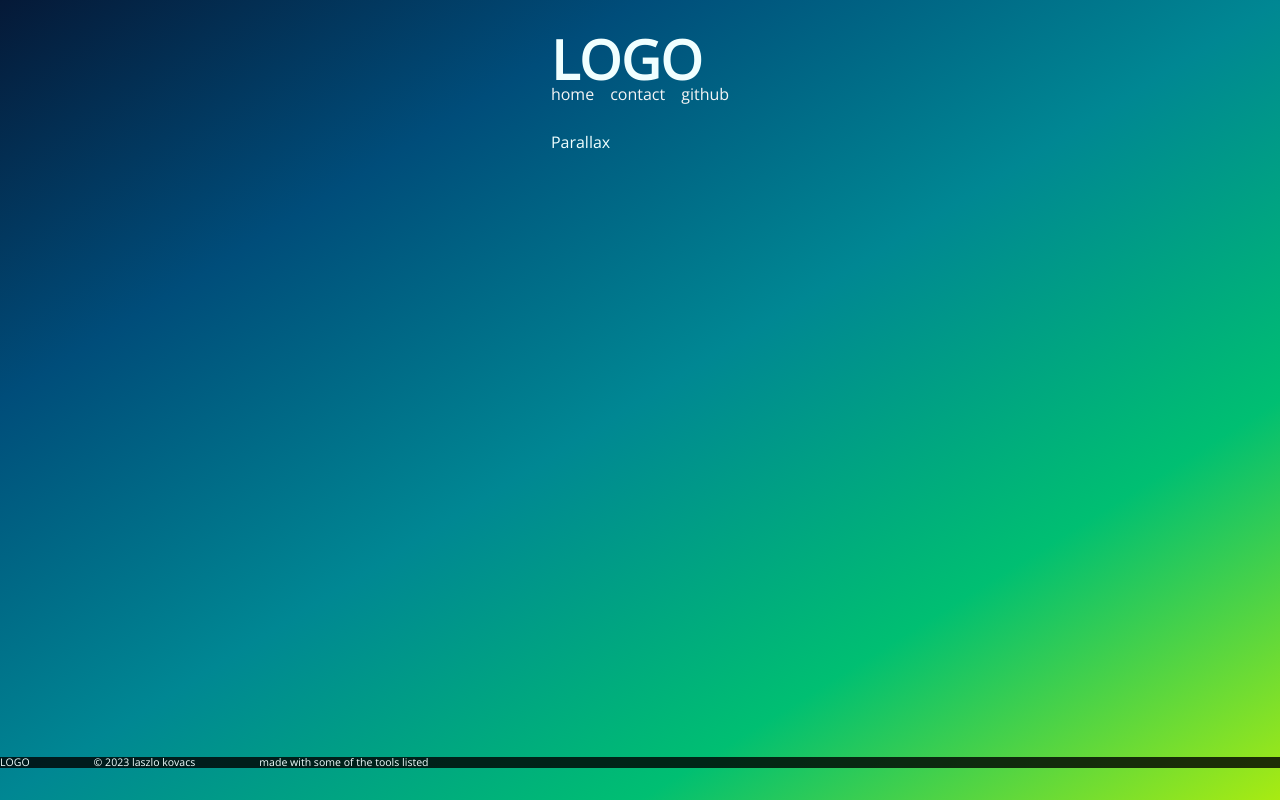
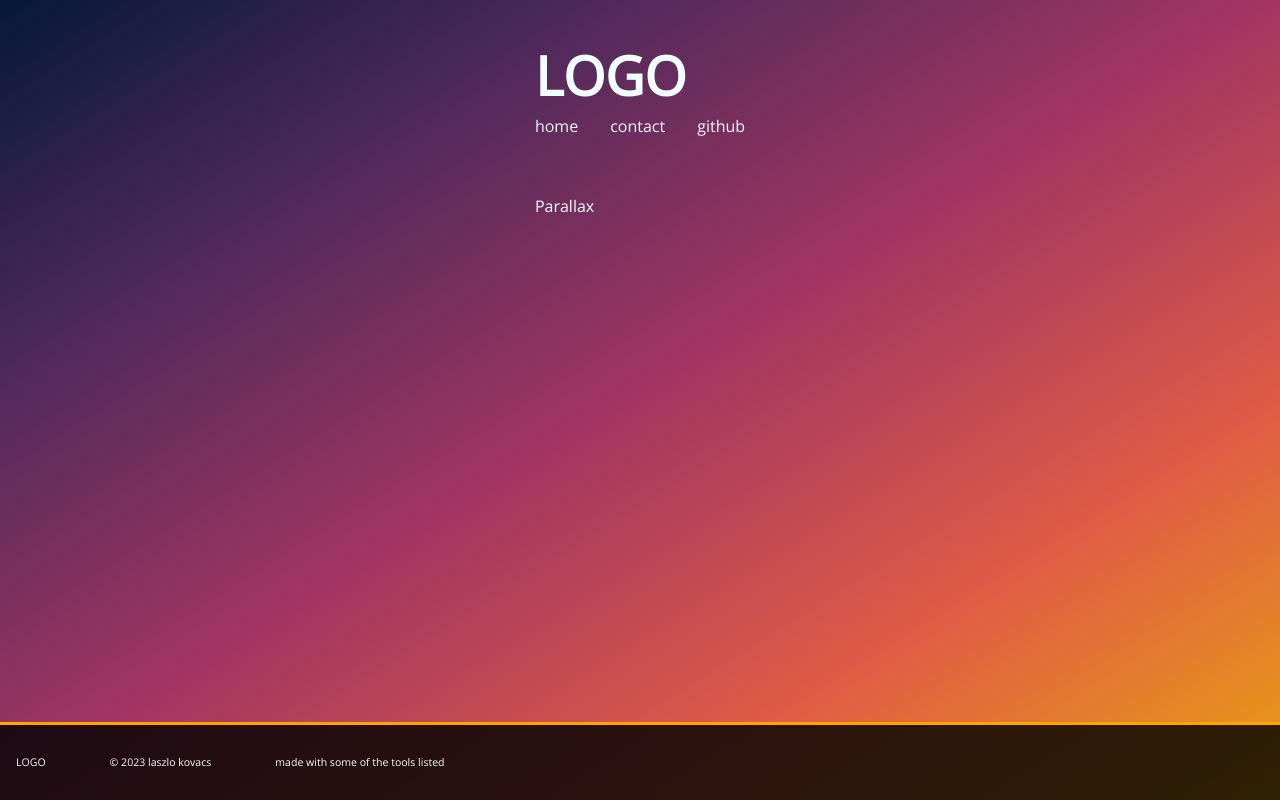
Before and after one commit to laszloekovacs/webdev-minipage, a React (Vite) app: page / in a window 1280 px wide. Built offline with nearby package versions, Linux system fonts and the light colour scheme; no server answers.

Commit message:
styled more

```diff
--- a/src/main.scss
+++ b/src/main.scss
@@ -11,7 +11,7 @@ $openSans: 'Open Sans', sans-serif;
 $theme: linear-gradient(to right bottom, #051937, #004d7a, #008793, #00bf72, #a8eb12);
 $light: linear-gradient(to right bottom, #d44000, #d30033, #c30056, #a00076, #69008e);
 $dark: linear-gradient(to right bottom, #373737, #434343, #4e4e4e, #5b5b5b, #676767);
-
+$sunset: linear-gradient(to right bottom, #051937, #532a5c, #a43661, #de5c46, #eb9f12);
 /* text sizes */
 $xxl: 5.063rem;
 $xl: 3.375rem;
@@ -25,7 +25,7 @@ html {
   font-family: $openSans;
   color: azure;
 
-  background-image: $theme;
+  background-image: $sunset;
   background-repeat: no-repeat;
 }
 
@@ -55,13 +55,15 @@ nav {
     font-size: $xl;
     font-weight: bold;
     align-self: baseline;
+    margin: 1rem 0;
   }
 
   div {
     display: flex;
     flex-direction: row;
     justify-content: center;
-    gap: 1rem;
+    gap: 2rem;
+    margin-bottom: 2rem;
 
     a {
       color: whitesmoke;
@@ -72,6 +74,8 @@ nav {
 
 main {
   columns: 2;
+  text-shadow: rgba($color: #000000, $alpha: 0.8) 0 0 0.5rem;
+  margin-bottom: 5rem;
 
   h1 {
     display: none;
@@ -87,7 +91,8 @@ footer {
   display: flex;
   flex-direction: row;
   gap: 4rem;
-  margin: 2rem 0;
+  padding: 2rem 1rem;
   font-size: $sm;
   background-color: rgba($color: #000000, $alpha: 0.8);
+  border-top: 3px solid orange;
 }
```
